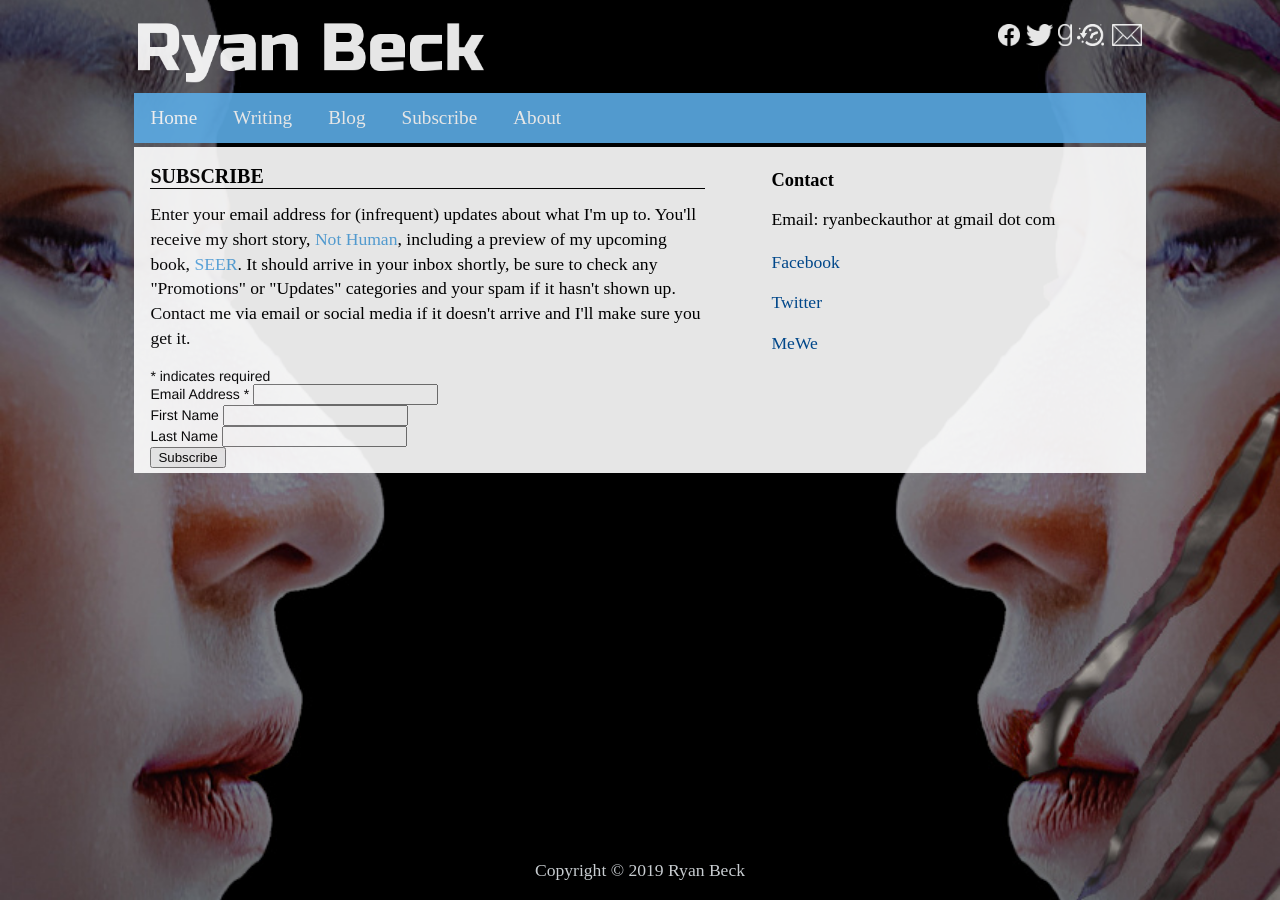
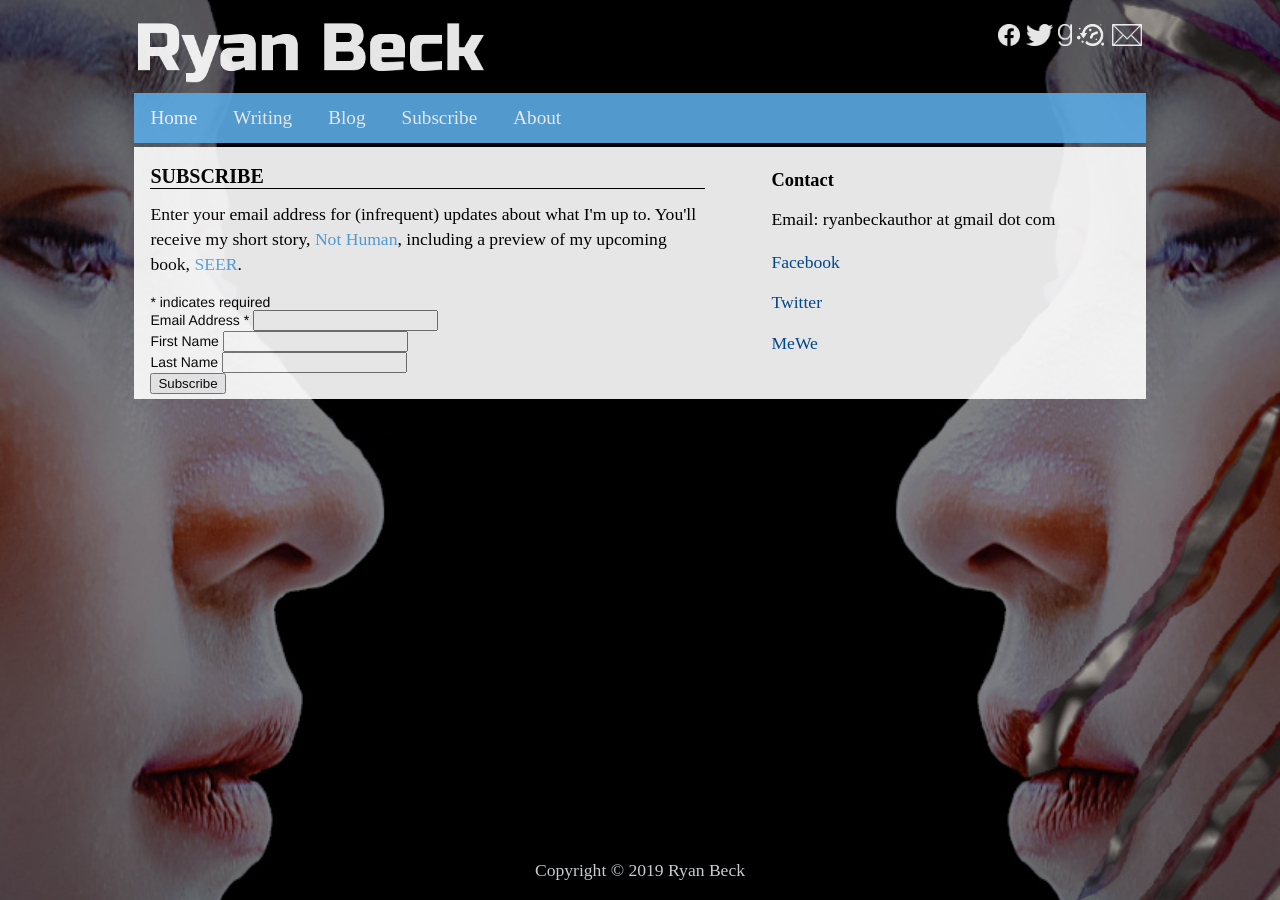
Before and after one commit to ryooan/ryooan.github.io, a Jekyll site: the page built from subscribe.html, in a window 1280 px wide. Built offline with Jekyll 4.4.1, drawn with Linux system fonts in a browser that asks for light colours; comment, search, counter and statistics services are not loaded.

Commit message:
Update subscribe.html

```diff
--- a/subscribe.html
+++ b/subscribe.html
@@ -7,7 +7,7 @@
 <div class="aboutleft">
 	<div class="description">
 		<h1 class="mainheader">SUBSCRIBE</h1>
-		<p>Enter your email address for (infrequent) updates about what I'm up to. You'll receive my short story, <span class="workparagraph"><a href="https://www.ryanbeckauthor.com/writing/NotHuman" class="worklinks">Not Human</a></span>, including a preview of my upcoming book, <span class="workparagraph"><a href="https://www.ryanbeckauthor.com/writing/SEER" class="worklinks">SEER</a></span>. It should arrive in your inbox shortly, be sure to check any "Promotions" or "Updates" categories and your spam if it hasn't shown up. Contact me via email or social media if it doesn't arrive and I'll make sure you get it.</p>
+		<p>Enter your email address for (infrequent) updates about what I'm up to. You'll receive my short story, <span class="workparagraph"><a href="https://www.ryanbeckauthor.com/writing/NotHuman" class="worklinks">Not Human</a></span>, including a preview of my upcoming book, <span class="workparagraph"><a href="https://www.ryanbeckauthor.com/writing/SEER" class="worklinks">SEER</a></span>.</p>
 		<!-- Begin Mailchimp Signup Form -->
 		<link href="//cdn-images.mailchimp.com/embedcode/classic-10_7.css" rel="stylesheet" type="text/css">
 		<style type="text/css">
```
